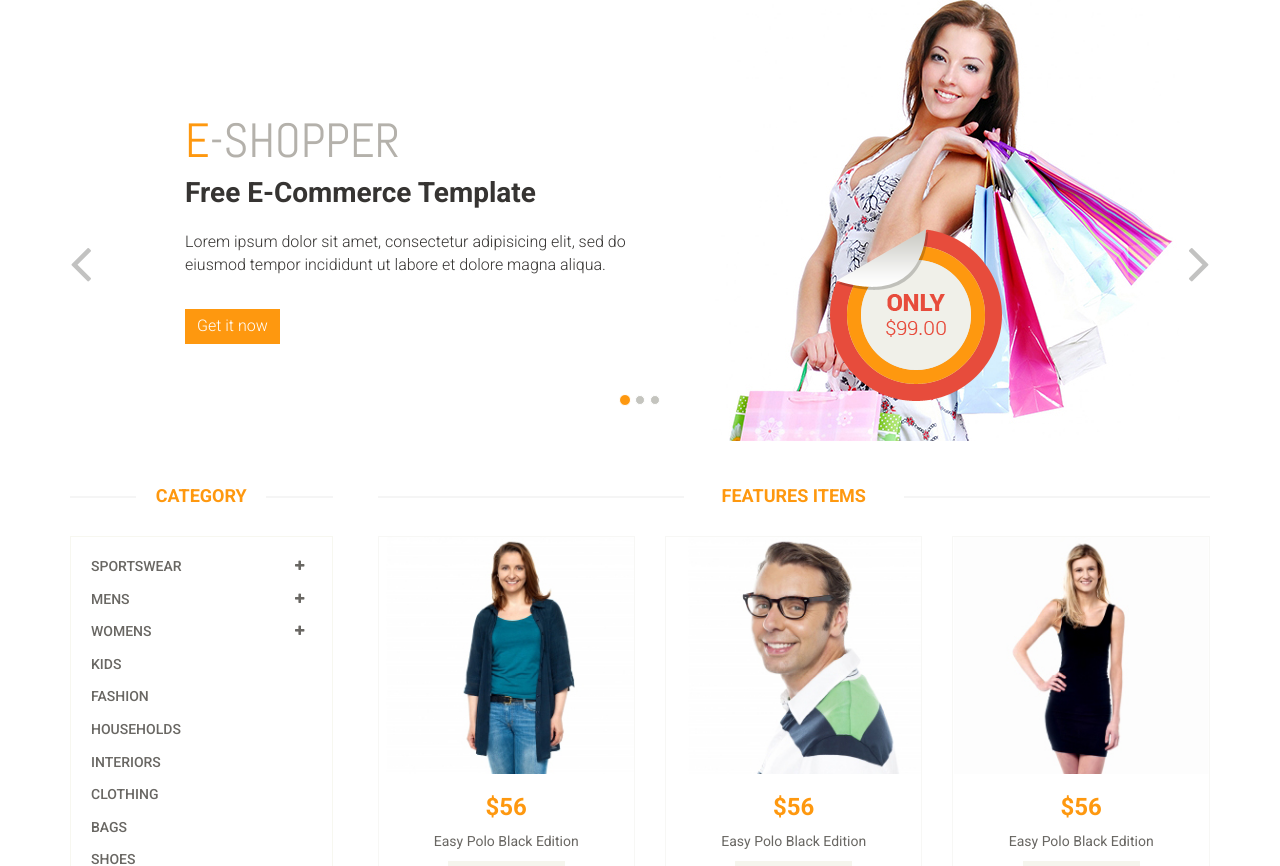
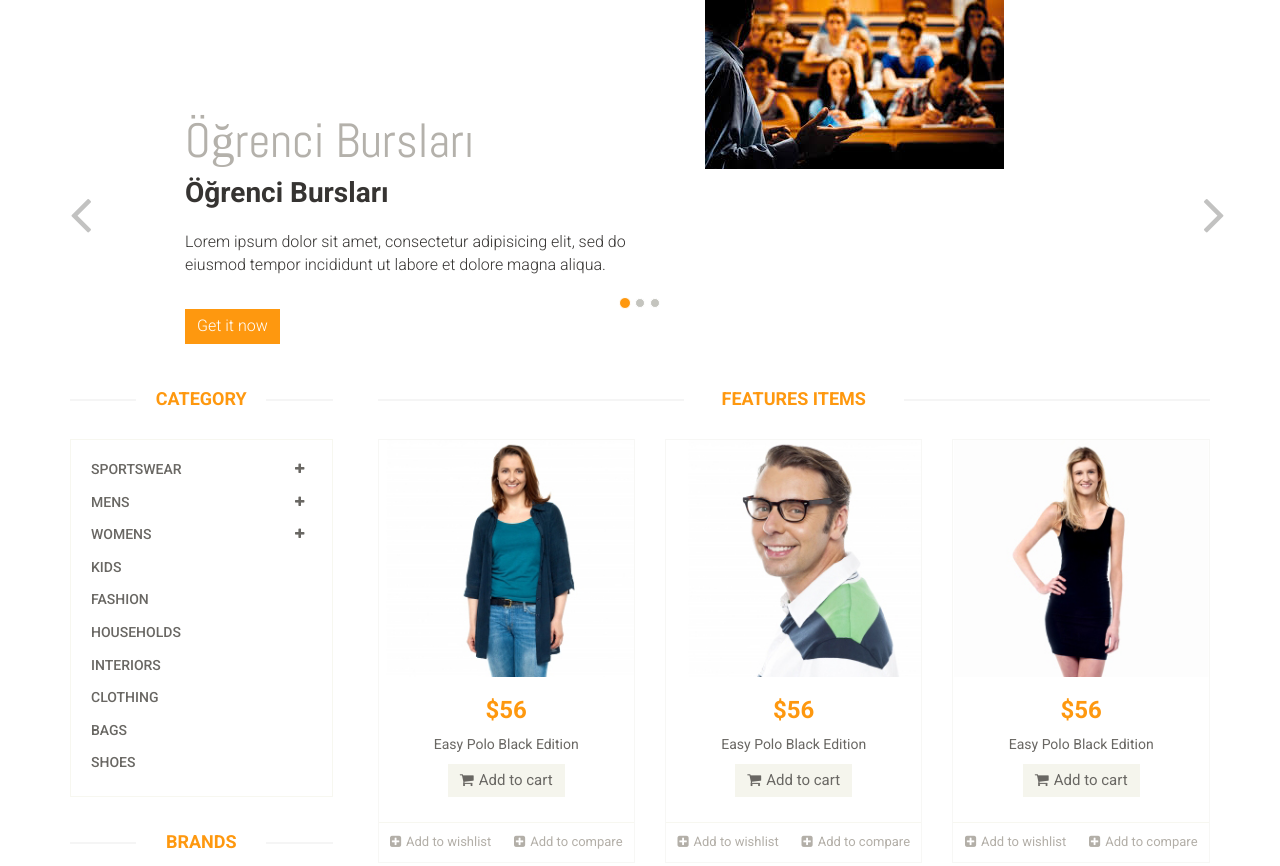
Before and after one commit to elmasbusenur/Django_Dernek_Ilan_Sitesi, a Django app: page / in a window 1280 px wide. Shown: the part 212-1078 px from the top of the page. Run offline with Django 3.2, Linux system fonts and the light colour scheme; data comes from the database, SQL or seed files in the repository; some libraries are stand-ins or nearby versions.

Commit message:
14. video slider.html

```diff
--- a/home/templates/homebase.html
+++ b/home/templates/homebase.html
@@ -1,14 +1,15 @@
 <!DOCTYPE html>
 <html lang="en">
 <head>
-    {%  load static %}
+    {% load static %}
     <meta charset="utf-8">
     <!--Block bize pencere açar-->
-    <title>{% block title %}Django Dernek İlan Duyuru Etkinlik Sitesi{% endblock %}</title> <!--İlerde title değiştirmek istersem diye block içinde tanımlıyorum.-->
-    <meta name="keywords" content="{% block keywords %} Anasayfa anahtar kelimeler   {% endblock %}" />
-	<meta name="description" content="{% block description %} Anasayfa anahtar kelimeler   {% endblock %}" />
+    <title>{% block title %}Django Dernek İlan Duyuru Etkinlik Sitesi{% endblock %}</title>
+    <!--İlerde title değiştirmek istersem diye block içinde tanımlıyorum.-->
+    <meta name="keywords" content="{% block keywords %} Anasayfa anahtar kelimeler   {% endblock %}"/>
+    <meta name="description" content="{% block description %} Anasayfa anahtar kelimeler   {% endblock %}"/>
 
-    <meta name="viewport" content="{% block viewport %} Anasayfa kısa açıklama	{% endblock %}" >
+    <meta name="viewport" content="{% block viewport %} Anasayfa kısa açıklama	{% endblock %}">
     <meta name="author" content="{% block author %} Anasayfa kısa açıklama	{% endblock %}">
 
     <link href="{% static 'css/bootstrap.min.css' %}" rel="stylesheet">
@@ -19,14 +20,28 @@
     <link href="{% static 'css/main.css' %}" rel="stylesheet">
     <link href="{% static 'css/responsive.css' %}" rel="stylesheet">
 
-    <script src=" 'js/html5shiv.js"></script>
-    <script src=" 'js/respond.min.js"></script>
+    <script src="{% static 'js/html5shiv.js ' %}"></script>
+    <script src=" {% static 'js/respond.min.js ' %}"></script>
 
-    <link rel="shortcut icon" href="images/ico/favicon.ico">
-    <link rel="apple-touch-icon-precomposed" sizes="144x144" href="images/ico/apple-touch-icon-144-precomposed.png">
-    <link rel="apple-touch-icon-precomposed" sizes="114x114" href="images/ico/apple-touch-icon-114-precomposed.png">
-    <link rel="apple-touch-icon-precomposed" sizes="72x72" href="images/ico/apple-touch-icon-72-precomposed.png">
-    <link rel="apple-touch-icon-precomposed" href="images/ico/apple-touch-icon-57-precomposed.png">
+    <link rel="shortcut icon" href="{% static 'images/ico/favicon.ico' %}">
+    <link rel="apple-touch-icon-precomposed" sizes="144x144"
+          href="{% static 'images/ico/apple-touch-icon-144-precomposed.png ' %}">
+    <link rel="apple-touch-icon-precomposed" sizes="114x114"
+          href="{% static 'images/ico/apple-touch-icon-114-precomposed.png' %}">
+    <link rel="apple-touch-icon-precomposed" sizes="72x72"
+          href="{% static 'images/ico/apple-touch-icon-72-precomposed.png ' %}">
+    <link rel="apple-touch-icon-precomposed" href="{% static 'images/ico/apple-touch-icon-57-precomposed.png ' %}">
+
+
+    <script src="{% static 'js/jquery.js' %}"></script>
+	<script src="{% static 'js/bootstrap.min.js' %}"></script>
+	<script src="{% static 'js/jquery.scrollUp.min.js' %}"></script>
+	<script src="{% static 'js/price-range.js' %}"></script>
+    <script src="{% static 'js/jquery.prettyPhoto.js' %}"></script>
+    <script src="{% static 'js/main.js' %}"></script>
+
+
+
     {% block head %}   {% endblock %}
 </head><!--/head-->
 <body>
--- a/home/templates/slider.html
+++ b/home/templates/slider.html
@@ -1,9 +1,13 @@
-{%  load static %}
+
+    {% load static %}
+
 <section id="slider"><!--slider-->
 		<div class="container">
 			<div class="row">
 				<div class="col-sm-12">
+
 					<div id="slider-carousel" class="carousel slide" data-ride="carousel">
+
 						<ol class="carousel-indicators">
 							<li data-target="#slider-carousel" data-slide-to="0" class="active"></li>
 							<li data-target="#slider-carousel" data-slide-to="1"></li>
@@ -11,45 +15,29 @@
 						</ol>
 
 						<div class="carousel-inner">
+                         {% for rs in sliderdata %}
+                            {% if forloop.counter == 1 %}
 							<div class="item active">
+                            {% else %}
+                                <div class="item">
+                            {% endif %}
 								<div class="col-sm-6">
-									<h1><span>E</span>-SHOPPER</h1>
-									<h2>Free E-Commerce Template</h2>
+									<h1>{{rs.title}}</h1>
+									<h2>{{rs.description}}</h2>
 									<p>Lorem ipsum dolor sit amet, consectetur adipisicing elit, sed do eiusmod tempor incididunt ut labore et dolore magna aliqua. </p>
 									<button type="button" class="btn btn-default get">Get it now</button>
 								</div>
 								<div class="col-sm-6">
-									<img src="{% static 'images/home/girl1.jpg' %}" class="girl img-responsive" alt="" />
-									<img src="{% static 'images/home/pricing.png' %}"  class="pricing" alt="" />
+									<img src="{{rs.image.url}}" class="girl img-responsive" alt="" />
+
 								</div>
-							</div>
-							<div class="item">
-								<div class="col-sm-6">
-									<h1><span>E</span>-SHOPPER</h1>
-									<h2>100% Responsive Design</h2>
-									<p>Lorem ipsum dolor sit amet, consectetur adipisicing elit, sed do eiusmod tempor incididunt ut labore et dolore magna aliqua. </p>
-									<button type="button" class="btn btn-default get">Get it now</button>
-								</div>
-								<div class="col-sm-6">
-									<img src="{% static 'images/home/girl2.jpg' %}" class="girl img-responsive" alt="" />
-									<img src="{% static 'images/home/pricing.png' %}"  class="pricing" alt="" />
-								</div>
-							</div>
 
-							<div class="item">
-								<div class="col-sm-6">
-									<h1><span>E</span>-SHOPPER</h1>
-									<h2>Free Ecommerce Template</h2>
-									<p>Lorem ipsum dolor sit amet, consectetur adipisicing elit, sed do eiusmod tempor incididunt ut labore et dolore magna aliqua. </p>
-									<button type="button" class="btn btn-default get">Get it now</button>
-								</div>
-								<div class="col-sm-6">
-									<img src="{% static 'images/home/girl3.jpg' %}" class="girl img-responsive" alt="" />
-									<img src="{% static 'images/home/pricing.png' %}" class="pricing" alt="" />
-								</div>
-							</div>
+                            </div>
+                        {% endfor %}
+						    </div>
+                        </div>
 
-						</div>
+
 
 						<a href="#slider-carousel" class="left control-carousel hidden-xs" data-slide="prev">
 							<i class="fa fa-angle-left"></i>
@@ -59,6 +47,7 @@
 						</a>
 					</div>
 
+
 				</div>
 			</div>
 		</div>
--- a/home/views.py
+++ b/home/views.py
@@ -7,10 +7,24 @@ from django.shortcuts import render
 from home.models import Setting, ContactFormu, ContactFormMessage
 
 # Create your views here.
+# slider a gelen verileri buradan göndericem
+# sorgu yapmamız gerekecek
+#burada ki kısımlar anasayfayı dinamik hale getiriyor
 def index(request):
-    setting = Setting.objects.get(pk=1)
-    context = {'setting': setting, 'page':'home'} #menüyü kontrol etmek istediğim için page ekliyorum
-    return render(request, 'index.html', context)
+    setting = Setting.objects.get(pk=1)  # primary key 1 i çağırıyor
+    sliderdata = Ilan.objects.filter(status="True")[:4] # get deseydik şart giricektik , :3 ürün al slider dataya at
+    category = Category.objects.filter(status="True")
+
+
+    context = {'setting': setting,
+               'category': category,  # categorileri index sayfasına gönderiyoruz
+               'page': 'home',
+               'sliderdata': sliderdata, # sliderdata yı contexte yükledi
+
+               }
+    return render(request, 'index.html', context)  # indexe gönderiyoruz
+
+
 # contexte ekledik ve index html e gönderdik ve index html de istediğimiz yere istediğimiz bilgileri yazdık
 def hakkimizda(request):
     setting = Setting.objects.get(pk=1)
```
Lines whose indentation alone changed are shown as unchanged.
